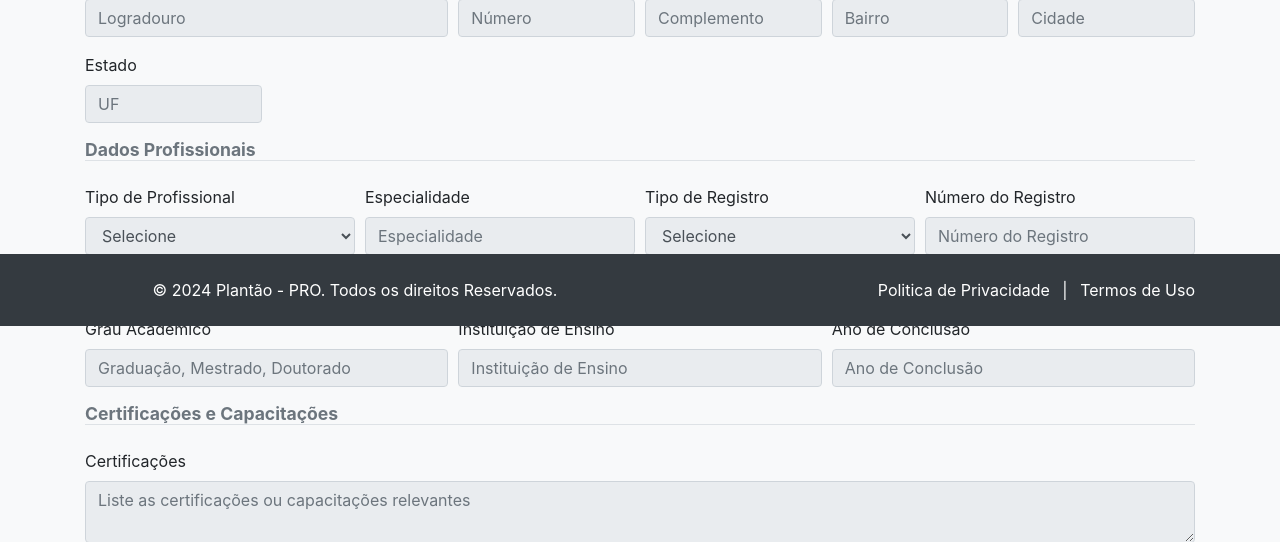
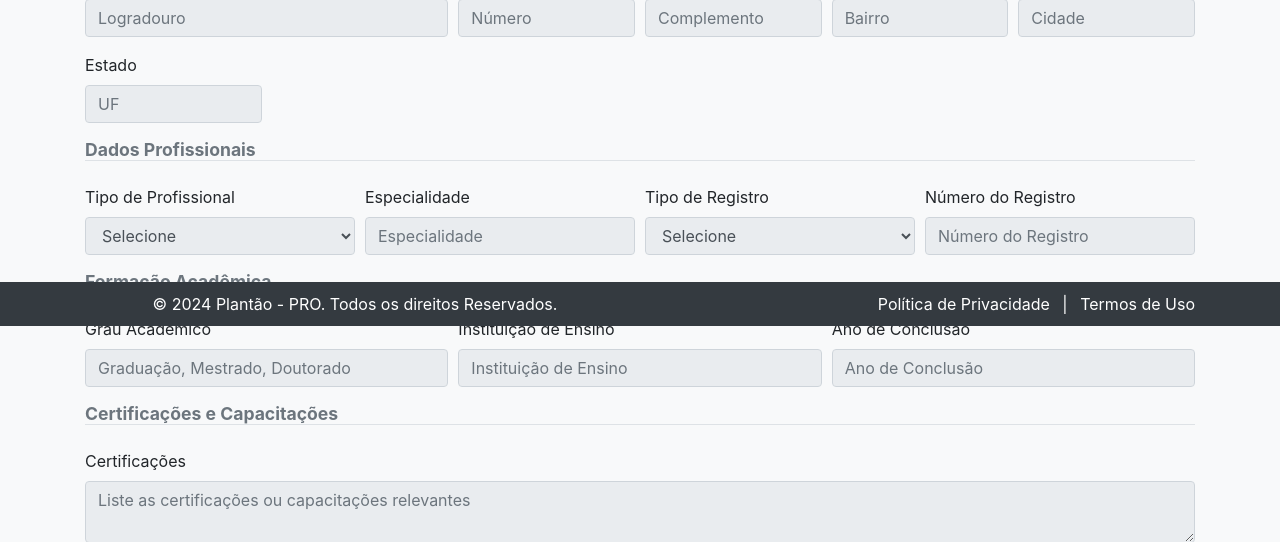
Before and after one commit to goutemberg/clinica_medica, a Django app: page /cadastrarmedico/ in a window 1280 px wide. Shown: the part 474-1016 px from the top of the page. Run offline with Django 5.2, Linux system fonts and the light colour scheme; some libraries are stand-ins or nearby versions.

Commit message:
Ajuste_no_footer

```diff
--- a/home/templates/plantaopro/pages/doctorRegistration.html
+++ b/home/templates/plantaopro/pages/doctorRegistration.html
@@ -14,6 +14,7 @@
             }
             .content {
                 flex: 1;
+                padding-bottom: 2rem; /* Espaço para não sobrepor o rodapé */
             }
             .form-row {
                 display: flex;
@@ -40,7 +41,6 @@
 <body>
     <div class="flex-wrapper">
         {% include 'plantaopro/partials/_nav.html' %}
-
         <!-- Cadastro de Profissional de Saúde -->
         <section id="plantaoRegistration" class="py-5 bg-light">
             <div class="container">
--- a/home/templates/plantaopro/partials/_footer.html
+++ b/home/templates/plantaopro/partials/_footer.html
@@ -4,28 +4,27 @@
             background-color: #343a40;
             color: white;
             text-align: center;
-            padding: -5px 0;
+            padding: 10px 0; /* Ajustado para um valor positivo */
             position: fixed;
             width: 100%;
             bottom: 0;
         }
+        .content {
+            padding-bottom: 60px; /* Espaço suficiente para o rodapé */
+        }
     </style>
 </head>
-<footer class="py-4 bg-dark">
+<footer>
     <div class="container">
         <div class="row">
             <div class="col-lg-6">
                 <p class="m-0 text-white">© 2024 Plantão - PRO. Todos os direitos Reservados.</p>
             </div>
             <div class="col-lg-6 text-right">
-                <a href="#" class="m-0 text-white">Politica de Privacidade</a>
+                <a href="#" class="m-0 text-white">Política de Privacidade</a>
                 <span class="text-white mx-2">|</span>
                 <a href="#" class="m-0 text-white">Termos de Uso</a>
             </div>
         </div>
     </div>
-<!-- Bootstrap core JavaScript -->
-<script src="https://code.jquery.com/jquery-3.5.1.slim.min.js"></script>
-<script src="https://cdn.jsdelivr.net/npm/@popperjs/core@2.9.2/dist/umd/popper.min.js"></script>
-<script src="https://stackpath.bootstrapcdn.com/bootstrap/4.5.2/js/bootstrap.min.js"></script>
 </footer>
```
Lines whose indentation alone changed are shown as unchanged.
